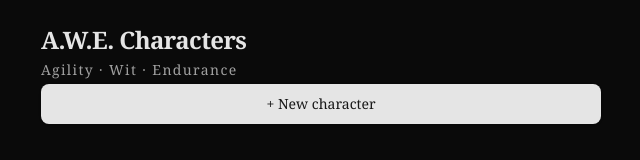
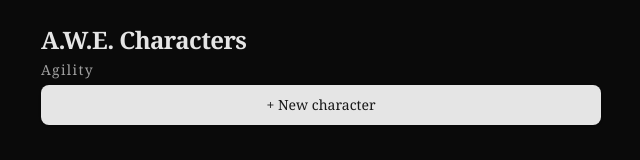
Before and after one commit to jacclyons/awe, a React (Vite) app: page / in a window 1280 px wide. Shown: the top 160 px of the page, without its empty margins (319-959 px from the left). Built offline with nearby package versions, Linux system fonts and the light colour scheme.

Commit message:
Agility, Wit, Endurance

```diff
--- a/src/components/CharacterList.tsx
+++ b/src/components/CharacterList.tsx
@@ -1,7 +1,10 @@
+import { useState, useEffect } from "react";
 import type { AWECharacter } from "@/types/awe";
 import { getTier, getDice } from "@/lib/awe";
 import { Button } from "@/components/ui/button";
 import { Card, CardContent, CardHeader } from "@/components/ui/card";
+
+const AWE_WORDS = ["Agility", "Wit", "Endurance"] as const;
 
 interface Props {
   characters: AWECharacter[];
@@ -10,14 +13,28 @@ interface Props {
 }
 
 export function CharacterList({ characters, onSelect, onCreateNew }: Props) {
+  const [wordIndex, setWordIndex] = useState(0);
+
+  useEffect(() => {
+    const id = setInterval(() => {
+      setWordIndex((i) => (i + 1) % AWE_WORDS.length);
+    }, 1500);
+    return () => clearInterval(id);
+  }, []);
+
   return (
     <div className="space-y-6">
       <header className="space-y-1">
         <h1 className="text-2xl font-semibold tracking-tight text-primary">
           A.W.E. Characters
         </h1>
-        <p className="text-sm text-muted-foreground font-variant-small-caps tracking-widest">
-          Agility · Wit · Endurance
+        <p className="text-sm text-muted-foreground font-variant-small-caps tracking-widest min-h-[1.5em]">
+          <span
+            key={wordIndex}
+            className="inline-block animate-[awe-word-in_0.3s_ease-out]"
+          >
+            {AWE_WORDS[wordIndex]}
+          </span>
         </p>
         <Button className="w-full" size="lg" onClick={onCreateNew}>
           + New character
--- a/src/index.css
+++ b/src/index.css
@@ -26,6 +26,15 @@
   --ring: oklch(0.556 0 0);
 }
 
+@keyframes awe-word-in {
+  from {
+    opacity: 0;
+  }
+  to {
+    opacity: 1;
+  }
+}
+
 @layer base {
   body {
     font-family: "Crimson Pro", Georgia, serif;
```
